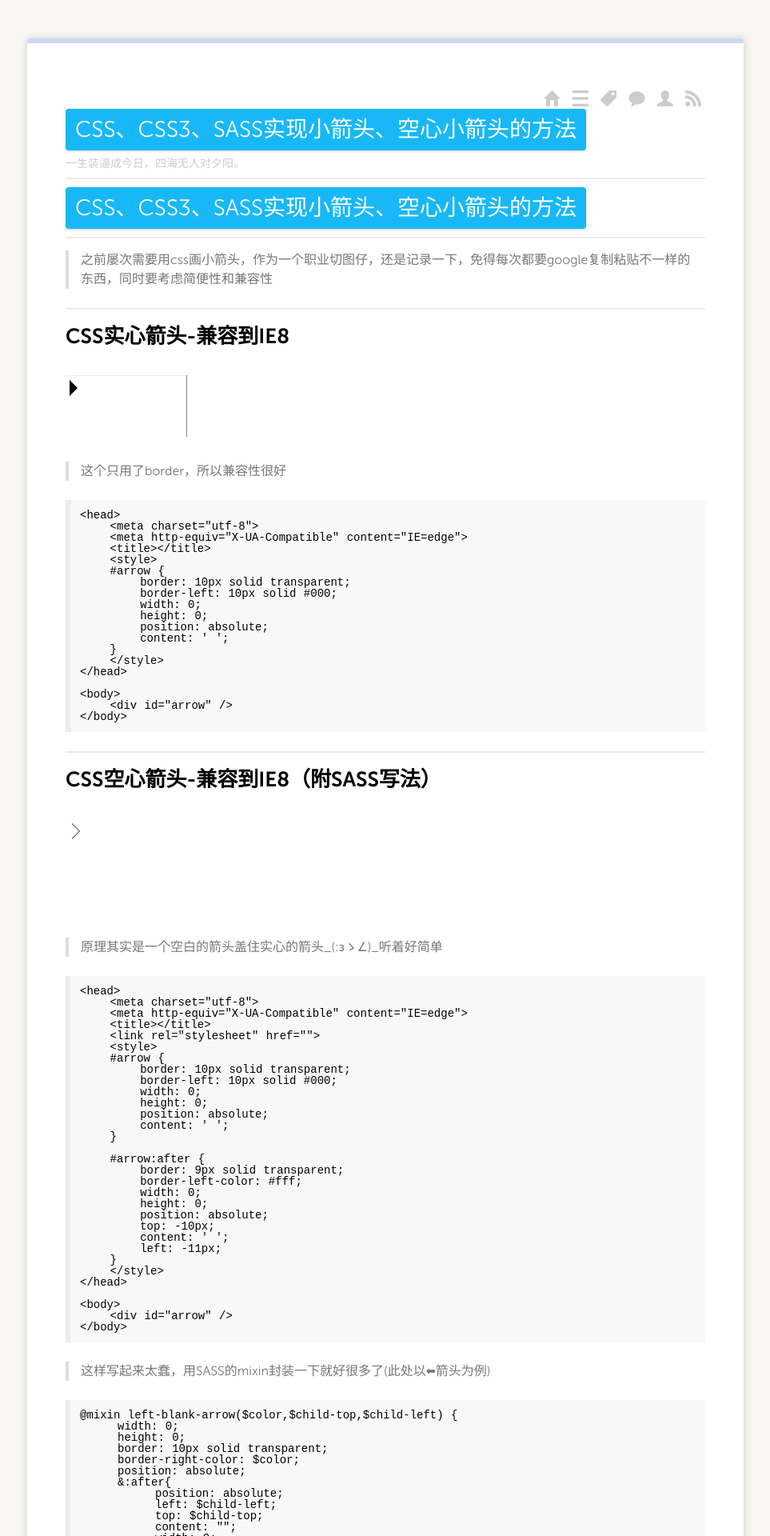
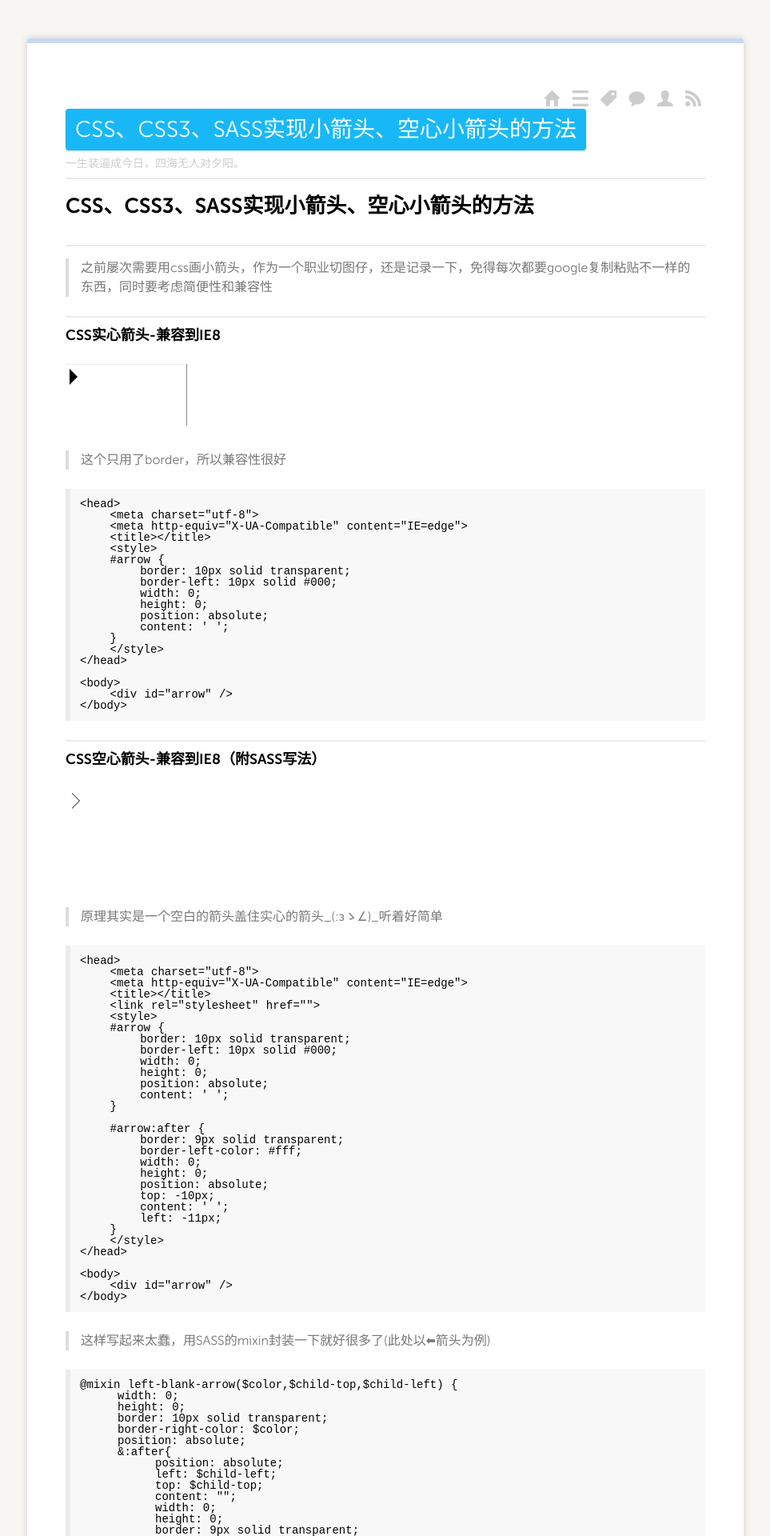
Before and after one commit to asteryk/asteryk.github.io, a Jekyll site: the page built from _posts/2016/2016-11-28-css-arrow.md, in a window 1280 px wide. Shown: the top 1920 px of the page at 80% size, without its empty margins (158-1121 px from the left). Built offline with Jekyll 4.4.1, drawn with Linux system fonts in a browser that asks for light colours; nearby versions of some CDN libraries; Markdown is read by kramdown in place of the engine named in the settings; comment, search, counter and statistics services are not loaded.

Commit message:
change:修改标题样式

```diff
--- a/_posts/2016/2016-11-28-css-arrow.md
+++ b/_posts/2016/2016-11-28-css-arrow.md
@@ -7,7 +7,7 @@ tags:
 - css
 ---
 
-# CSS、CSS3、SASS实现小箭头、空心小箭头的方法
+## CSS、CSS3、SASS实现小箭头、空心小箭头的方法
 
 ---
 
@@ -15,7 +15,7 @@ tags:
 
 ---
 
-## CSS实心箭头-兼容到IE8
+### CSS实心箭头-兼容到IE8
 
 ![实心小箭头1](/media/pic/16/cssarrow/arrow.jpg)
 
@@ -45,7 +45,7 @@ tags:
 
 ---
 
-## CSS空心箭头-兼容到IE8（附SASS写法）
+### CSS空心箭头-兼容到IE8（附SASS写法）
 
 ![空心小箭头1](/media/pic/16/cssarrow/arrow-kong.jpg)
 
@@ -160,7 +160,7 @@ PS : 还可以SASS写一个判断方向方法直接引用
 
 ---
 
-## CSS3旋转空心箭头（向上为例）
+### CSS3旋转空心箭头（向上为例）
 
 ![空心小箭头3](/media/pic/16/cssarrow/arrow-css3-up.jpg)
 
```
